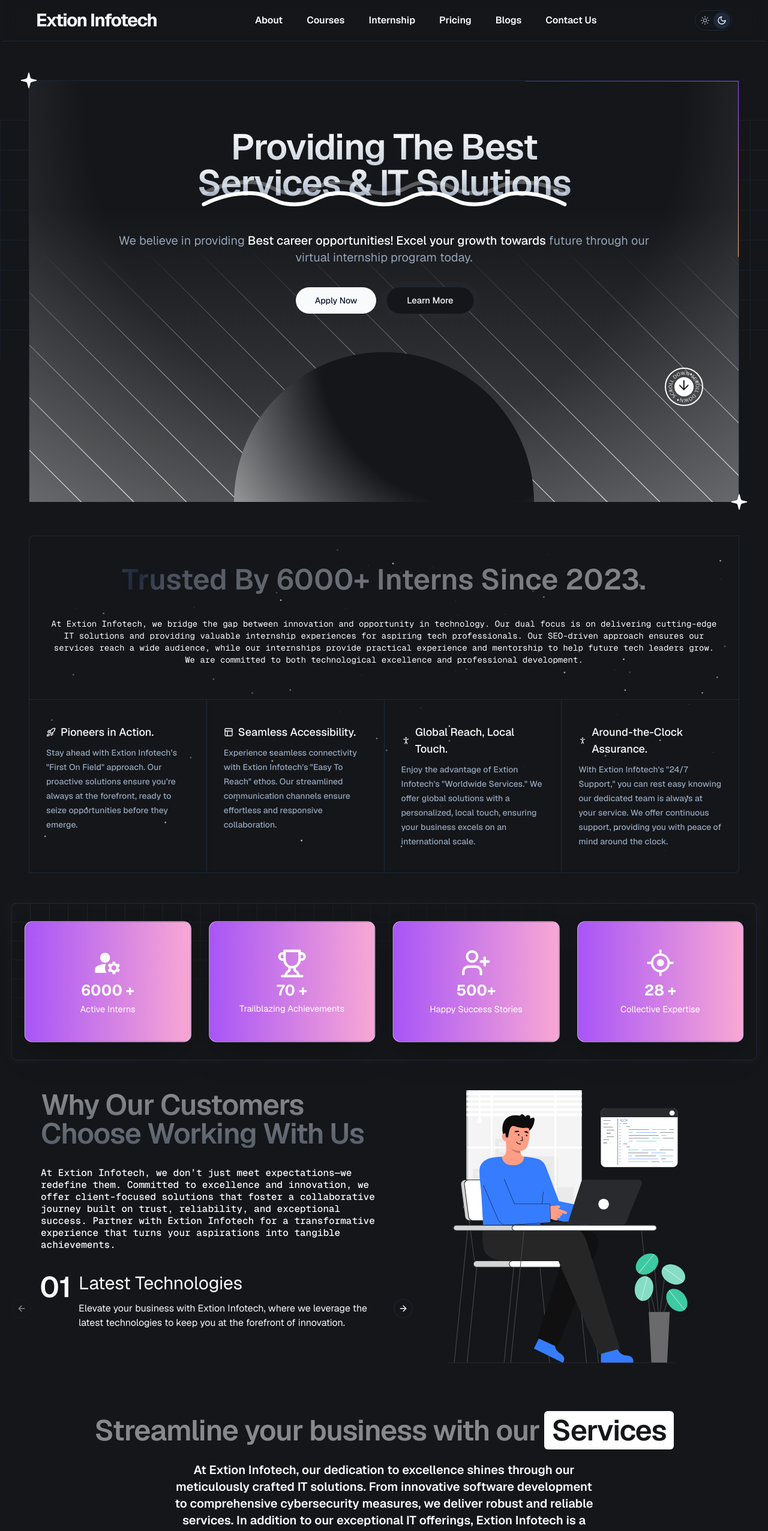
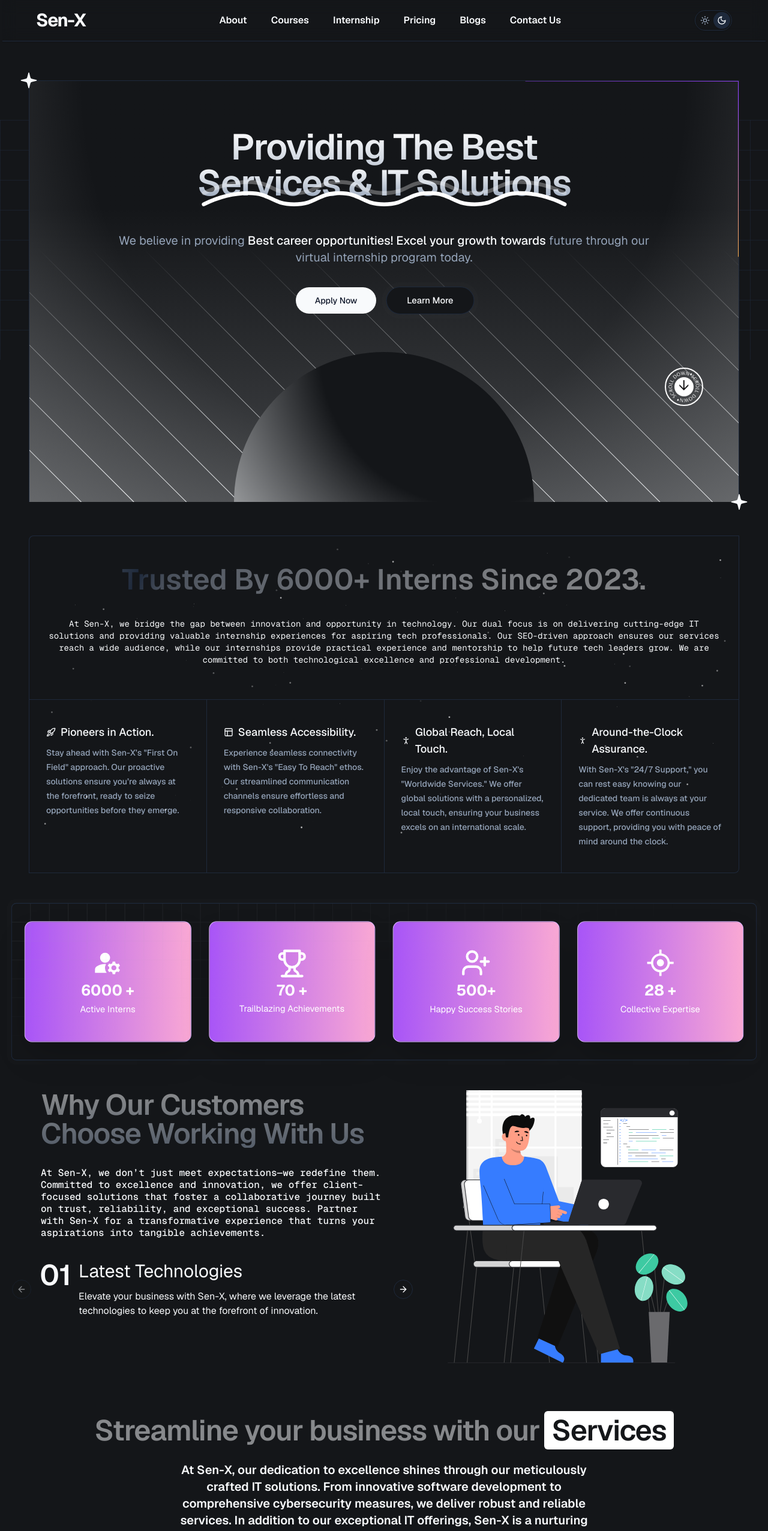
Before and after one commit to suman-3/extion-infotech-website, a Next.js app: page / in a window 1280 px wide. Shown: the top 2553 px of the page at 60% size. Built offline with nearby package versions, Linux system fonts and the light colour scheme.

Commit message:
chore: Update Sen-X across various components

```diff
--- a/app/(landing)/_components/internship-tabs.tsx
+++ b/app/(landing)/_components/internship-tabs.tsx
@@ -67,7 +67,7 @@
         </h1>
 
         <p className="text-md font-semibold md:text-xl text-left md:text-center w-full md:w-[60%]">
-        At Extion Infotech, we are committed to fostering the growth and development of aspiring professionals. Our internship programs are designed to provide hands-on experience, mentorship, and exposure to real-world projects, equipping you with the skills and knowledge needed to excel in the tech industry.
+        At Sen-X, we are committed to fostering the growth and development of aspiring professionals. Our internship programs are designed to provide hands-on experience, mentorship, and exposure to real-world projects, equipping you with the skills and knowledge needed to excel in the tech industry.
         </p>
       </div>
       <div className="h-full max-w-6xl mx-auto w-full mb-6">
--- a/app/(landing)/_components/services-section.tsx
+++ b/app/(landing)/_components/services-section.tsx
@@ -19,8 +19,8 @@
         </h1>
 
         <p className="text-md font-semibold md:text-xl text-left md:text-center w-full md:w-[60%]">
-        At Extion Infotech, our dedication to excellence shines through our meticulously crafted IT solutions. From innovative software development to comprehensive cybersecurity measures, we deliver robust and reliable services.
-In addition to our exceptional IT offerings, Extion Infotech is a nurturing ground for aspiring professionals. Discover our dynamic internship opportunities, designed to ignite your passion for technology and provide valuable hands-on experience.
+        At Sen-X, our dedication to excellence shines through our meticulously crafted IT solutions. From innovative software development to comprehensive cybersecurity measures, we deliver robust and reliable services.
+In addition to our exceptional IT offerings, Sen-X is a nurturing ground for aspiring professionals. Discover our dynamic internship opportunities, designed to ignite your passion for technology and provide valuable hands-on experience.
         </p>
       </div>
 
--- a/app/(landing)/_components/testimonials.tsx
+++ b/app/(landing)/_components/testimonials.tsx
@@ -2,7 +2,7 @@
 import { cn } from "@/lib/utils";
 import { GeistMono } from "geist/font/mono";
 import { LucideIcon, MessageCircleIcon } from "lucide-react";
-import React, { HTMLAttributes, ReactNode } from "react";
+import { HTMLAttributes, ReactNode } from "react";
 
 export const Testimonials = () => {
   const testimonials = [
@@ -12,13 +12,13 @@
       image: "",
     },
     {
-      content: "Extion Infotech has been a game-changer for us. As CTO and CFO, I've witnessed firsthand their innovative tech solutions and financial tools. Their team's expertise and dedication have propelled our growth. They don't just meet expectations; they exceed them. Extion Infotech is the partner you need for success.",
+      content: "Sen-X has been a game-changer for us. As CTO and CFO, I've witnessed firsthand their innovative tech solutions and financial tools. Their team's expertise and dedication have propelled our growth. They don't just meet expectations; they exceed them. Sen-X is the partner you need for success.",
       name: "@Rishab Gupta",
       image: "",
     },
     {
       content:
-        "Extion Infotech's Cyber Security internship is a hands-on journey into the world of cutting-edge defense strategies. The mentorship is stellar, fostering innovation and practical skills. Highly recommend for those ready to dive into real-world cybersecurity challenges.",
+        "Sen-X's Cyber Security internship is a hands-on journey into the world of cutting-edge defense strategies. The mentorship is stellar, fostering innovation and practical skills. Highly recommend for those ready to dive into real-world cybersecurity challenges.",
       name: "@Sharyu Uchade",
       image: "",
     },
--- a/app/(landing)/_components/why-choose-us.tsx
+++ b/app/(landing)/_components/why-choose-us.tsx
@@ -1,17 +1,17 @@
 "use client";
+import {
+    Carousel,
+    CarouselContent,
+    CarouselItem,
+    CarouselNext,
+    CarouselPrevious,
+} from "@/components/ui/carousel";
+import { WhyChooseUsContent } from "@/constant/why-choose-us";
 import { cn } from "@/lib/utils";
+import Autoplay from "embla-carousel-autoplay";
 import { GeistMono } from "geist/font/mono";
 import Image from "next/image";
-import React, { useRef } from "react";
-import {
-  Carousel,
-  CarouselContent,
-  CarouselItem,
-  CarouselNext,
-  CarouselPrevious,
-} from "@/components/ui/carousel";
-import Autoplay from "embla-carousel-autoplay";
-import { WhyChooseUsContent } from "@/constant/why-choose-us";
+import { useRef } from "react";
 
 export const WhyChooseUs = () => {
   const plugin = useRef(Autoplay({ delay: 2000, stopOnInteraction: true }));
@@ -30,7 +30,7 @@
               "font-mono text-center md:text-left font-medium text-sm lg:text-[1rem]"
             )}
           >
-            At Extion Infotech, we don’t just meet expectations—we redefine them. Committed to excellence and innovation, we offer client-focused solutions that foster a collaborative journey built on trust, reliability, and exceptional success. Partner with Extion Infotech for a transformative experience that turns your aspirations into tangible achievements.
+            At Sen-X, we don’t just meet expectations—we redefine them. Committed to excellence and innovation, we offer client-focused solutions that foster a collaborative journey built on trust, reliability, and exceptional success. Partner with Sen-X for a transformative experience that turns your aspirations into tangible achievements.
           </p>
         </div>
         <div className="flex flex-col gap-4 w-full">
--- a/app/(landing)/page.tsx
+++ b/app/(landing)/page.tsx
@@ -1,24 +1,22 @@
-import Navbar from "@/components/shared/navbar";
+import Particles from "@/components/uianimation/particles";
+import { cn } from "@/lib/utils";
+import { GeistMono } from "geist/font/mono";
 import {
   LayoutIcon,
   PersonStandingIcon,
   RocketIcon,
   StarsIcon,
 } from "lucide-react";
-import React from "react";
-import { cn } from "@/lib/utils";
-import { GeistMono } from "geist/font/mono";
-import Particles from "@/components/uianimation/particles";
 
+import { Footer } from "@/components/shared/footer";
+import Countercard from "./_components/counter-cards-section";
+import { FAQ } from "./_components/faq-section";
 import Hero from "./_components/hero";
 import Highlight from "./_components/hightlight-box";
-import Countercard from "./_components/counter-cards-section";
+import { InternShipsTabs } from "./_components/internship-tabs";
+import ServiceSection from "./_components/services-section";
+import { Testimonials } from "./_components/testimonials";
 import { WhyChooseUs } from "./_components/why-choose-us";
-import { Footer } from "@/components/shared/footer";
-import { Testimonials } from "./_components/testimonials";
-import { FAQ } from "./_components/faq-section";
-import ServiceSection from "./_components/services-section";
-import { InternShipsTabs } from "./_components/internship-tabs";
 
 const LandingPage = () => {
   return (
@@ -65,7 +63,7 @@
                 "font-mono lg:py-2 text-center text-[14px] sm:text-sm lg:text-md"
               )}
             >
-              At Extion Infotech, we bridge the gap between innovation and opportunity in technology. Our dual focus is on delivering cutting-edge IT solutions and providing valuable internship experiences for aspiring tech professionals.
+              At Sen-X, we bridge the gap between innovation and opportunity in technology. Our dual focus is on delivering cutting-edge IT solutions and providing valuable internship experiences for aspiring tech professionals.
               Our SEO-driven approach ensures our services reach a wide audience, while our internships provide practical experience and mentorship to help future tech leaders grow. We are committed to both technological excellence and professional development.
             </p>
           </div>
@@ -73,22 +71,22 @@
           <div className="grid grid-cols-1 border-r md:grid-cols-2 lg:grid-cols-4 border-b rounded-br-lg">
             <Highlight icon={RocketIcon} heading="Pioneers in Action.">
 
-Stay ahead with Extion Infotech’s "First On Field" approach. Our proactive solutions ensure you’re always at the forefront, ready to seize opportunities before they emerge.
+Stay ahead with Sen-X’s "First On Field" approach. Our proactive solutions ensure you’re always at the forefront, ready to seize opportunities before they emerge.
             </Highlight>
             <Highlight icon={LayoutIcon} heading="Seamless Accessibility.">
-            Experience seamless connectivity with Extion Infotech's "Easy To Reach" ethos. Our streamlined communication channels ensure effortless and responsive collaboration.
+            Experience seamless connectivity with Sen-X's "Easy To Reach" ethos. Our streamlined communication channels ensure effortless and responsive collaboration.
             </Highlight>
             <Highlight
               icon={PersonStandingIcon}
               heading="Global Reach, Local Touch."
             >
-              Enjoy the advantage of Extion Infotech's "Worldwide Services." We offer global solutions with a personalized, local touch, ensuring your business excels on an international scale.
+              Enjoy the advantage of Sen-X's "Worldwide Services." We offer global solutions with a personalized, local touch, ensuring your business excels on an international scale.
             </Highlight>
             <Highlight
               icon={PersonStandingIcon}
               heading="Around-the-Clock Assurance."
             >
-              With Extion Infotech's "24/7 Support," you can rest easy knowing our dedicated team is always at your service. We offer continuous support, providing you with peace of mind around the clock.
+              With Sen-X's "24/7 Support," you can rest easy knowing our dedicated team is always at your service. We offer continuous support, providing you with peace of mind around the clock.
             </Highlight>
           </div>
           <Particles
--- a/app/pricing/_components/pricing-cards.tsx
+++ b/app/pricing/_components/pricing-cards.tsx
@@ -10,7 +10,7 @@
     description: 'Ideal for small businesses and startups, our Basic Plan provides essential tools and support to get you started on the right foot.',
     monthlyPrice: 239,
     annualPrice: 20000,
-    link: 'mailto:info@extioninfotech.com',
+    link: 'mailto:xcriminal369@gmail.com',
     features: [
       'Starter Features',
       'Access To Essential Tools',
@@ -26,7 +26,7 @@
       'Our Standard Plan is perfect for growing businesses that need enhanced performance and additional customization options.',
     monthlyPrice: 418,
     annualPrice: 35000,
-    link: 'mailto:info@extioninfotech.com',
+    link: 'mailto:xcriminal369@gmail.com',
     features: [
       'Everything in Basic plan',
       'Advanced Features',
@@ -42,7 +42,7 @@
       'For businesses that require the full suite of feature our Pro Plan delivers the highest level of service and customization.',
     monthlyPrice: 539,
     annualPrice: 45000,
-    link: 'mailto:info@extioninfotech.com',
+    link: 'mailto:xcriminal369@gmail.com',
     features: [
       'Everything in Professional plan',
       'Cutting-Edge Technology',
--- a/components/shared/footer.tsx
+++ b/components/shared/footer.tsx
@@ -1,6 +1,5 @@
 
 import Link from "next/link";
-import React from "react";
 
 export const Footer = () => {
   return (
@@ -12,7 +11,7 @@
       <div className="flex justify-center sm:justify-start animate-background-shine bg-[linear-gradient(110deg,#939393,45%,#1e293b,55%,#939393)] bg-[length:250%_100%] bg-clip-text text-transparent dark:bg-[linear-gradient(110deg,#939393,45%,#d1d5db,55%,#939393)] dark:bg-[length:250%_100%] dark:bg-clip-text dark:text-transparent text-black dark:text-white">
        <Link href="/">
             <h1 className="tracking-tighter font-bold text-lg  md:text-3xl lg:text-4xl">
-              Extion Infotech
+              Sen-X
             </h1>
           </Link>
         </div>
@@ -256,7 +255,7 @@
                   />
                 </svg>
 
-                <span className="flex-1 ">info@extioninfotech.com</span>
+                <span className="flex-1 ">xcriminal369@gmail.com</span>
               </a>
             </li>
 
@@ -280,7 +279,7 @@
                   />
                 </svg>
 
-                <span className="flex-1 "> +918445361338
+                <span className="flex-1 "> +919831042133
                 </span>
               </a>
             </li>
@@ -309,9 +308,7 @@
               </svg>
 
               <address className="-mt-0.5 flex-1 not-italic">
-              Extion Infotech office,
-              100ft road bypass, MES colony road
-              Bareilly 243122, Uttar Pradesh, India
+              University of Engineering and Management
               </address>
             </li>
           </ul>
@@ -373,7 +370,7 @@
           </a>
         </p>
 
-        <p className="mt-4 text-sm text-slate-400 sm:order-first sm:mt-0">&copy; 2024 Created by: Extion Infotech Team</p>
+        <p className="mt-4 text-sm text-slate-400 sm:order-first sm:mt-0">&copy; 2024 Created by: Xcriminal</p>
       </div>
     </div>
       </div>
--- a/components/shared/navbar.tsx
+++ b/components/shared/navbar.tsx
@@ -10,7 +10,7 @@
         <div>
           <Link href="/">
             <h1 className="tracking-tighter font-bold text-lg  md:text-2xl lg:text-3xl">
-              Extion Infotech
+              Sen-X
             </h1>
           </Link>
         </div>
--- a/constant/faq-data.ts
+++ b/constant/faq-data.ts
@@ -1,11 +1,11 @@
 export const faqsData = [
     {
         id: 1,
-        question : "What types of powerful strategies does Extion Infotech offer?",
-        answer: 'Extion Infotech provides a range of powerful strategies, including advanced digital marketing, cutting-edge software solutions, and innovative technology integrations. Our strategies are designed to drive business growth and ensure you stay ahead of the competition.',
+        question : "What types of powerful strategies does Sen-X offer?",
+        answer: 'Sen-X provides a range of powerful strategies, including advanced digital marketing, cutting-edge software solutions, and innovative technology integrations. Our strategies are designed to drive business growth and ensure you stay ahead of the competition.',
     },
     { id: 2,
-        question : "What sets Extion Infotech apart from other service providers?",
+        question : "What sets Sen-X apart from other service providers?",
         answer: 'Our focus on redefining expectations sets us apart. We go beyond traditional approaches by offering cutting-edge technologies and a client-centered methodology that emphasizes innovation and exceptional results, ensuring your business stands out.',
     },
     { id: 3,
@@ -13,15 +13,15 @@
         answer: 'Yes, we utilize a range of advanced technologies including the latest in software development, data analytics, cybersecurity, and digital marketing tools. These technologies are selected based on their ability to drive innovation and achieve your business objectives.',
     },
     { id: 4,
-        question : "What industries does Extion Infotech serve?",
+        question : "What industries does Sen-X serve?",
         answer: 'We serve a variety of industries including technology, retail, finance, healthcare, and more. Our solutions are adaptable to meet the needs of different sectors.',
     },
     { id: 5,
-        question : "Are there any initial costs or fees for starting with Extion Infotech?",
+        question : "Are there any initial costs or fees for starting with Sen-X?",
         answer: 'Initial costs or fees may vary depending on the services you choose. We provide detailed information and a transparent cost breakdown during the initial consultation.',
     },
     { id: 6,
-        question : " How can I get started with Extion Infotech’s services?",
+        question : " How can I get started with Sen-X’s services?",
         answer: 'To get started, reach out to us through our website or contact our team directly. We will arrange an initial consultation to discuss your needs, explore how our strategies can benefit your business, and begin the process of developing a customized plan.',
     },
 ]
--- a/constant/why-choose-us.ts
+++ b/constant/why-choose-us.ts
@@ -2,16 +2,16 @@
     {
         number: "01",
         title: "Latest Technologies",
-        description: "Elevate your business with Extion Infotech, where we leverage the latest technologies to keep you at the forefront of innovation."
+        description: "Elevate your business with Sen-X, where we leverage the latest technologies to keep you at the forefront of innovation."
     },
     {
         number: "02",
         title: "Unique Solutions",
-          description: "Opt for customized solutions with Extion Infotech. Our dedication to uniqueness delivers tailored answers that distinguish your business."
+          description: "Opt for customized solutions with Sen-X. Our dedication to uniqueness delivers tailored answers that distinguish your business."
     },
     {
         number: "03",
         title: "Powerful Strategies",
-          description: "Achieve success with Extion Infotech's robust strategies. We surpass goals, driving your business to extraordinary heights with confidence."
+          description: "Achieve success with Sen-X's robust strategies. We surpass goals, driving your business to extraordinary heights with confidence."
     },
 ]
```
Also changed, not shown: app/(landing)/_components/hero.tsx (+4 -5 lines), constant/projects.ts (+12 -12 lines).
